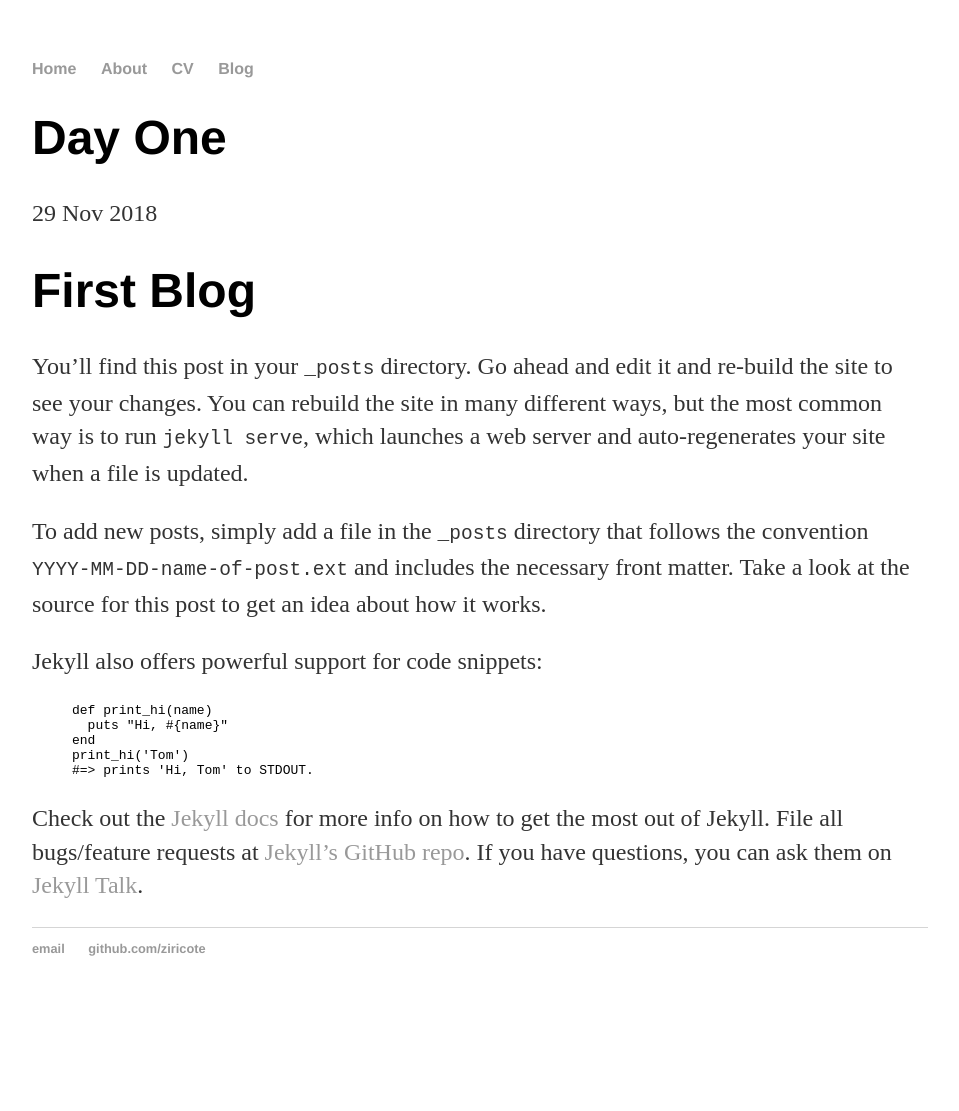
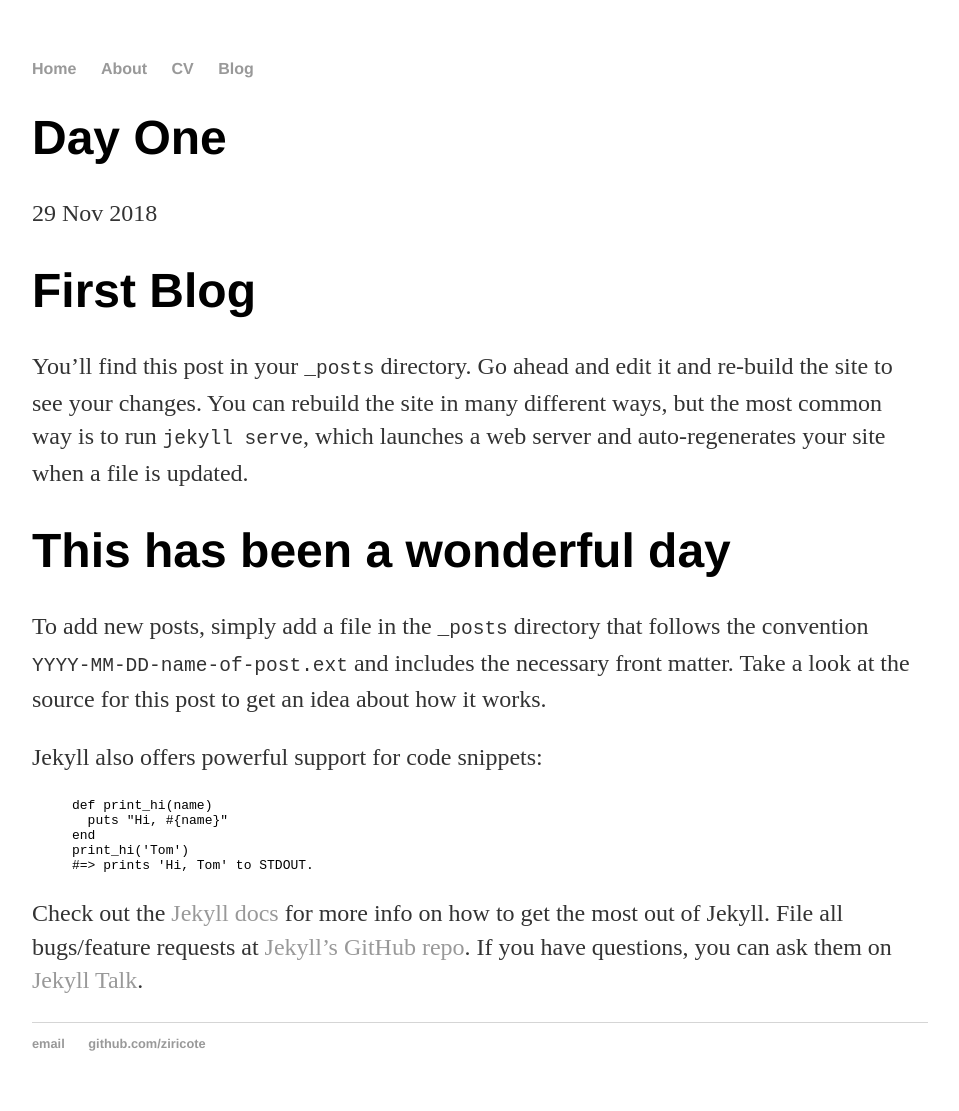
Before and after one commit to natasjaVgestel/natasjaVgestel.github.io, a Jekyll site: the page built from _posts/2018-11-29-day-one.markdown, in a window 1280 px wide. Shown: the whole page, without its empty margins (160-1119 px from the left). Built offline with Jekyll 4.4.1, drawn with Linux system fonts in a browser that asks for light colours; before the commit the page ends 1016 px from its top, so only the background shows below that.

Commit message:
edit day one

```diff
--- a/_posts/2018-11-29-day-one.markdown
+++ b/_posts/2018-11-29-day-one.markdown
@@ -6,6 +6,7 @@ date:   2018-11-29 4:44:39 -0600
 # First Blog
 You’ll find this post in your `_posts` directory. Go ahead and edit it and re-build the site to see your changes. You can rebuild the site in many different ways, but the most common way is to run `jekyll serve`, which launches a web server and auto-regenerates your site when a file is updated.
 
+# This has been a wonderful day
 To add new posts, simply add a file in the `_posts` directory that follows the convention `YYYY-MM-DD-name-of-post.ext` and includes the necessary front matter. Take a look at the source for this post to get an idea about how it works.
 
 Jekyll also offers powerful support for code snippets:
```
